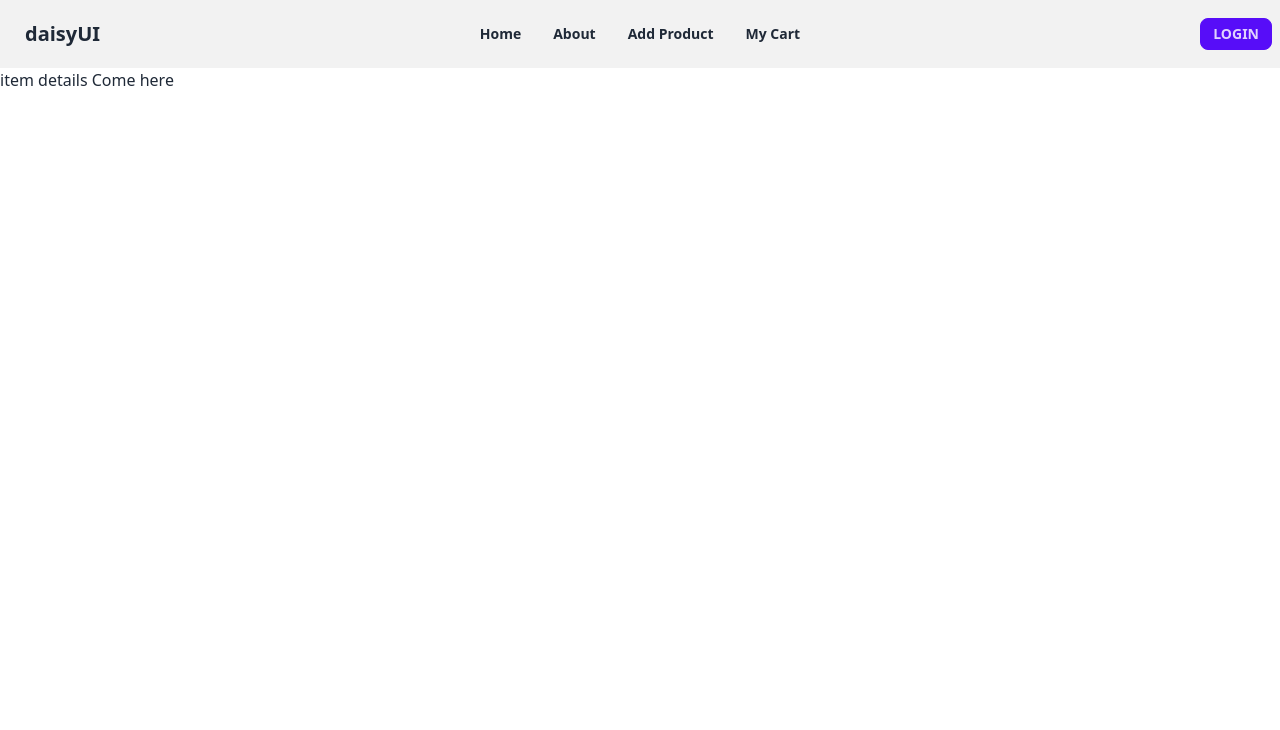
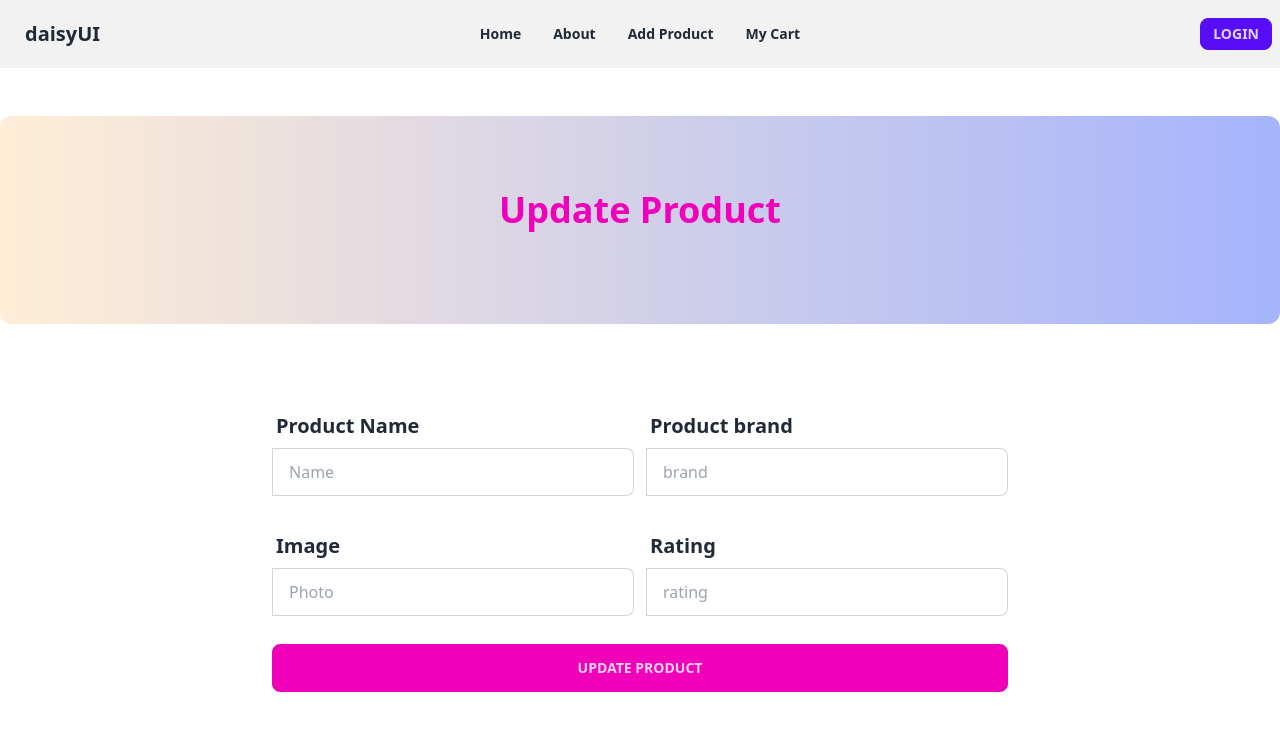
Before and after one commit to swadebsharma6/brand-shop-client-public, a React (Vite) app: page /update in a window 1280 px wide. Shown: the top 730 px of the page. Built offline with nearby package versions, Linux system fonts and the light colour scheme; no server answers.

Commit message:
added product to the database

```diff
--- a/package.json
+++ b/package.json
@@ -20,7 +20,8 @@
     "react-hot-toast": "^2.4.1",
     "react-icons": "^4.11.0",
     "react-router-dom": "^6.17.0",
-    "sort-by": "^1.2.0"
+    "sort-by": "^1.2.0",
+    "sweetalert": "^2.1.2"
   },
   "devDependencies": {
     "@types/react": "^18.2.15",
--- a/src/Pages/AddProduct/AddProduct.jsx
+++ b/src/Pages/AddProduct/AddProduct.jsx
@@ -1,3 +1,5 @@
+import toast from "react-hot-toast";
+import Banner from "./Banner";
 
 
 const AddProduct = () => {
@@ -9,28 +11,30 @@ const AddProduct = () => {
         const name = form.name.value;
         const brand = form.brand.value;
         const price = form.price.value;
+        const type = form.type.value;
         const description = form.description.value;
         const photo = form.photo.value;
         const rating = form.rating.value;
 
 
-        const newCoffee = {name, brand, price,description,photo,rating}
-        console.log(newCoffee)
-        // send data to the server
-        // fetch('https://coffee-store-server-side-mtq7sbjdm-swadebsharma6.vercel.app/coffee',{
-        // method: 'POST',
-        // headers:{
-        //   'content-brand': 'application/json'
-        // },
-        // body:JSON.stringify(newCoffee)
-        // })
-        // .then(res =>res.json())
-        // .then(data =>{
-        //   console.log(data)
-        //   if(data.insertedId){
-        //     alert('product added successfully')
-        //   }
-        // })
+        const newProduct = {name, brand, type, price,description,photo,rating}
+        console.log(newProduct)
+        // send data to server
+        fetch('http://localhost:5000/products', {
+          method: 'POST',
+          headers: {
+            'content-type': 'application/json'
+          },
+          body: JSON.stringify(newProduct)
+        })
+        .then(res => res.json())
+        .then(data =>{
+          console.log(data);
+          if(data.insertedId){
+            toast.success('Add Product Successfully!');
+            form.reset();
+          }
+        })
       }
 
 
@@ -38,9 +42,12 @@ const AddProduct = () => {
 
 
     return (
-        <section className="my-10">
-          <h2 className="text-center text-3xl font-bold text-purple-600 underline my-7 pb-5">Add Products</h2>
-          <div className="text-center">
+        <section className="">
+        <Banner></Banner>
+         <div className="h-[750px] md:w-[900px] mx-auto ">
+
+           <div>
+           <div className="text-center p-8">
            <form onSubmit={handleAddProduct}>
             {/*form name and brand row*/}
               <div className="md:flex mb-7">
@@ -86,10 +93,10 @@ const AddProduct = () => {
               <div className="md:flex mb-7">
                <div className="form-control md:w-1/2">
                 <label className="label">
-               <span className="label-text text-xl font-bold">PhotoLink</span>
+                <span className="label-text text-xl font-bold">Type</span>
                 </label>
                 <label className="input-group">
-               <input type="text" name="photo" placeholder="Photo" id="" className="input input-bordered w-full" />
+                <input type="text" name="type" placeholder="type" id="" className="input input-bordered w-full" />
                 </label>
                </div>
                <div className="form-control md:w-1/2 md:ml-3">
@@ -103,11 +110,22 @@ const AddProduct = () => {
 
               </div>
             {/*form photoUrl row*/}
+              <div className="md:flex mb-7">
+              <div className="form-control md:w-full">
+              <label className="label">
+              <span className="label-text text-xl font-bold">PhotoLink</span>
+              </label>
+              <label className="input-group">
+              <input type="text" name="photo" placeholder="Photo" id="" className="input input-bordered w-full" />
+              </label>
+             </div>
+              </div>
 
-
-             <button type="submit" className="btn btn-primary  btn-block">Add Coffee</button>
+              <button type="submit" className="btn btn-primary  btn-block">Add Product</button>
 
            </form>
+           </div>
+           </div>
          </div>
         </section>
     );
--- /dev/null
+++ b/src/Pages/AddProduct/Banner.jsx
@@ -0,0 +1,18 @@
+
+
+const Banner = () => {
+    return (
+        <section className="my-12">
+        <div className="h-52 flex justify-center items-center bg-gradient-to-r from-orange-100 to-indigo-300 mb-5 rounded-xl">
+        <div className="text-center">
+          <h3 className="text-4xl text-center mb-5 font-bold text-secondary">
+            Add  Product
+          </h3>
+
+        </div>
+      </div>
+        </section>
+    );
+};
+
+export default Banner;
--- a/src/Pages/Home/Home.jsx
+++ b/src/Pages/Home/Home.jsx
@@ -3,10 +3,12 @@ import Collection from "../../components/HomeComponents/Collection";
 import DiscountSection from "../../components/HomeComponents/DiscountSection";
 import MarqueLoading from "../../components/HomeComponents/MarqueLoading";
 import Popular from "../../components/HomeComponents/Popular";
+import Product from "./Product/Product";
 import Slider from "./Slider";
 
 
 const Home = () => {
+
     return (
         <div>
            <Slider></Slider>
@@ -15,6 +17,7 @@ const Home = () => {
            <Collection></Collection>
            <Popular></Popular>
            <DiscountSection></DiscountSection>
+           <Product></Product>
            <Footer></Footer>
 
 
--- /dev/null
+++ b/src/Pages/Home/Product/Product.jsx
@@ -0,0 +1,22 @@
+import { useEffect, useState } from "react";
+
+
+const Product = () => {
+    const [products, setProducts] = useState([]);
+
+    useEffect(()=>{
+        fetch('http://localhost:5000/products')
+        .then(res => res.json())
+        .then(data => {
+            setProducts(data)
+        })
+    }, [])
+
+    return (
+        <div>
+            <h3>All Loaded Product: {products.length}</h3>
+        </div>
+    );
+};
+
+export default Product;
--- /dev/null
+++ b/src/Pages/UpdateProduct/Banner.jsx
@@ -0,0 +1,17 @@
+
+const Banner = () => {
+    return (
+        <section className="my-12">
+        <div className="h-52 flex justify-center items-center bg-gradient-to-r from-orange-100 to-indigo-300 mb-5 rounded-xl">
+        <div className="text-center">
+          <h3 className="text-4xl text-center mb-5 font-bold text-secondary">
+            Update Product
+          </h3>
+
+        </div>
+      </div>
+        </section>
+    );
+};
+
+export default Banner;
--- /dev/null
+++ b/src/Pages/UpdateProduct/UpdateProduct.jsx
@@ -0,0 +1,79 @@
+import Banner from "./Banner";
+
+const UpdateProduct = () => {
+
+    const handleUpdateProduct = event =>{
+        event.preventDefault();
+        const form = event.target;
+
+        const name = form.name.value;
+        const brand = form.brand.value;
+        const photo = form.photo.value;
+        const rating = form.rating.value;
+
+
+        const updateProduct = {name, brand,photo,rating}
+        console.log(updateProduct)
+    }
+
+
+    return (
+        <section>
+            <Banner></Banner>
+            <div className="h-[750px] md:w-[800px] mx-auto">
+
+            <div>
+            <div className="text-center p-8">
+            <form onSubmit={handleUpdateProduct}>
+             {/*form name and brand row*/}
+               <div className="md:flex mb-7">
+                <div className="form-control md:w-1/2">
+                 <label className="label">
+                 <span className="label-text text-xl font-bold">Product Name</span>
+                 </label>
+                 <label className="input-group">
+                 <input type="text" name="name" placeholder="Name" id="" className="input input-bordered w-full" />
+                 </label>
+                </div>
+                <div className="form-control md:w-1/2 md:ml-3">
+                 <label className="label">
+                 <span className="label-text text-xl font-bold">Product brand</span>
+                 </label>
+                 <label className="input-group">
+                 <input type="text" name="brand" placeholder="brand" id="" className="input input-bordered w-full" />
+                 </label>
+                </div>
+
+               </div>
+             {/*form price and description row*/}
+               <div className="md:flex mb-7">
+                <div className="form-control md:w-1/2">
+                 <label className="label">
+                 <span className="label-text text-xl font-bold">Image</span>
+                 </label>
+                 <label className="input-group">
+                 <input type="text" name="photo" placeholder="Photo" id="" className="input input-bordered w-full" />
+                 </label>
+                </div>
+                <div className="form-control md:w-1/2 md:ml-3">
+                 <label className="label">
+                 <span className="label-text text-xl font-bold">Rating</span>
+                 </label>
+                 <label className="input-group">
+                 <input type="text" name="rating" placeholder="rating" id="" className="input input-bordered w-full" />
+                 </label>
+                </div>
+
+               </div>
+
+               <button type="submit" className="btn btn-secondary  btn-block">Update Product</button>
+
+            </form>
+            </div>
+            </div>
+          </div>
+        </section>
+    );
+};
+
+export default UpdateProduct;
```
Also changed, not shown: src/Routes/routes.jsx (+7 -1 lines), src/assets/images/cool-background (2).png (added), 1 other file (tests, documents, lock files or other folders). Lines whose indentation alone changed are shown as unchanged.
